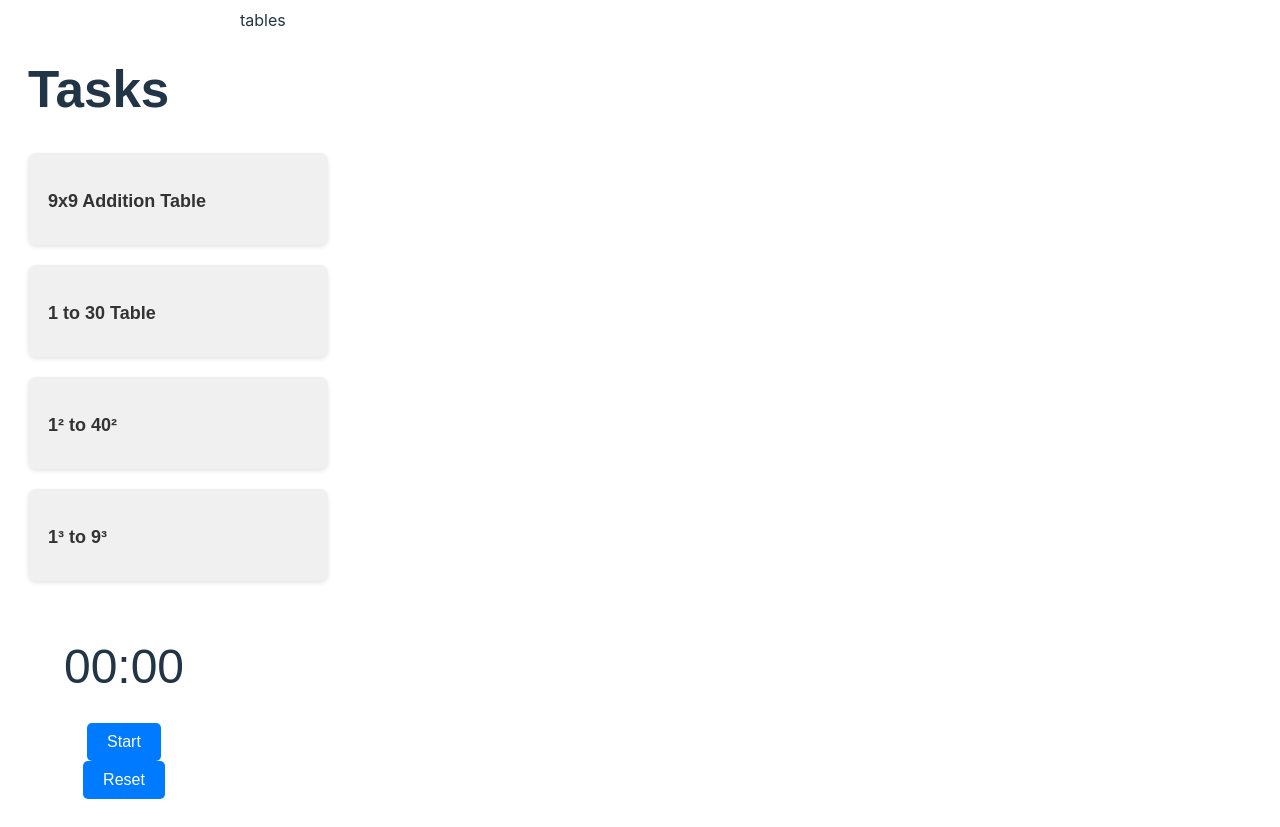
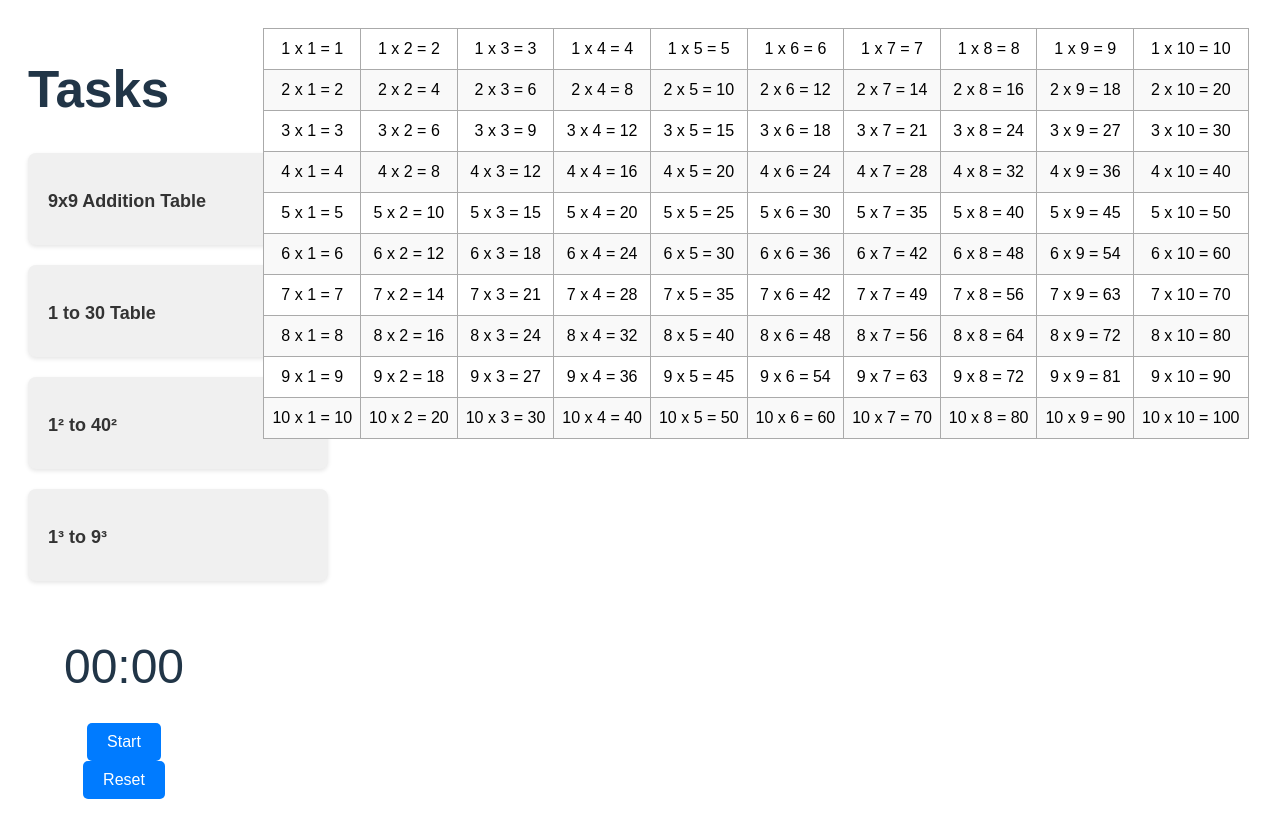
Before and after one commit to bharatladva/mathPrectics, a React (Vite) app: page /tables in a window 1280 px wide. Built offline with nearby package versions, Linux system fonts and the light colour scheme.

Commit message:
fix style

```diff
--- a/src/components/MetricsGrid/MetricsGrid.css
+++ b/src/components/MetricsGrid/MetricsGrid.css
@@ -84,10 +84,14 @@
 }
 .nine-input-box {
 	display: flex;
+	margin-bottom: 5px;
 	flex-wrap: wrap;
 	gap: 5px;
 	justify-content: center;
 	align-items: center;
+}
+.sum-values {
+	position: absolute;
 }
 
 .input {
--- a/src/components/MetricsGrid/MetricsGrid.jsx
+++ b/src/components/MetricsGrid/MetricsGrid.jsx
@@ -7,6 +7,8 @@ const MetricsGrid = () => {
 	const [metrics, setMetrics] = useState([]);
 	const [showRowSum, setShowRowSum] = useState(false);
 	const [showColSum, setShowColSum] = useState(false);
+	const [rowSums, setRowSums] = useState(Array(9).fill(0)); // Array to store row sums
+	const [colSums, setColSums] = useState(Array(9).fill(0)); // Array to store column sums
 
 	useEffect(() => {
 		// Initialize the metrics array with random values between 2 and 9
@@ -24,6 +26,28 @@ const MetricsGrid = () => {
 
 		initializeMetrics();
 	}, []);
+
+	useEffect(() => {
+		// Calculate row sums when metrics change
+		const calculateRowSums = () => {
+			const sums = metrics.map((row) => row.reduce((acc, val) => acc + val, 0));
+			setRowSums(sums);
+		};
+
+		// Calculate column sums when metrics change
+		const calculateColSums = () => {
+			const sums = Array(9).fill(0);
+			metrics.forEach((row) => {
+				row.forEach((val, index) => {
+					sums[index] += val;
+				});
+			});
+			setColSums(sums);
+		};
+
+		calculateRowSums();
+		calculateColSums();
+	}, [metrics]);
 
 	// Function to randomize array values between 2 and 9
 	const randomizeMetrics = () => {
@@ -65,14 +89,14 @@ const MetricsGrid = () => {
 	};
 
 	const handleKeyDown = (index, event) => {
-		if (event.key === "ArrowRight" && index < 8) {
+		if ((event.key === "ArrowRight" && index < 8) || event.key === "Enter") {
 			document.getElementById(`input-${index + 1}`).focus();
 		} else if (event.key === "ArrowLeft" && index > 0) {
 			document.getElementById(`input-${index - 1}`).focus();
 		}
 	};
 	const handleColKeyDown = (index, event) => {
-		if (event.key === "ArrowRight" && index < 8) {
+		if ((event.key === "ArrowRight" && index < 8) || event.key === "Enter") {
 			document.getElementById(`colinput-${index + 1}`).focus();
 		} else if (event.key === "ArrowLeft" && index > 0) {
 			document.getElementById(`colinput-${index - 1}`).focus();
@@ -97,31 +121,15 @@ const MetricsGrid = () => {
 									{metric}
 								</div>
 							))}
-							{showRowSum && (
-								<div className='row-sum'>
-									<span>{row.reduce((acc, val) => acc + val, 0)}</span>
-								</div>
-							)}
 						</div>
 					))}
-					{showColSum && (
-						<div className='colsum-div'>
-							{metrics.length > 0 &&
-								metrics[0].map((_, colIndex) => (
-									<span
-										className='col-sum'
-										key={colIndex}
-									>
-										{metrics.reduce((acc, row) => acc + row[colIndex], 0)}
-									</span>
-								))}
-						</div>
-					)}
 				</div>
 
 				<div className='userInput'>
 					<div className='nine-input-box'>
 						<h2>Enter your row sum</h2>
+						<div className='input-boxes-values'>
+							<div className='nine-input-box'>
 								{inputs.map((value, index) => (
 									<input
 										key={index}
@@ -133,8 +141,28 @@ const MetricsGrid = () => {
 									/>
 								))}
 							</div>
+							<div>
+								{showRowSum && (
+									<div className='nine-input-box sum-values'>
+										{rowSums.map((value, index) => (
+											<input
+												key={index}
+												className='input'
+												value={value}
+												disabled={true}
+											/>
+										))}
+									</div>
+								)}
+							</div>
+						</div>
+					</div>
+
 					<div className='nine-input-box'>
 						<h2>Enter your col sum</h2>
+
+						<div className='input-boxes-values'>
+							<div className='nine-input-box'>
 								{colInputs.map((value, index) => (
 									<input
 										key={index}
@@ -145,6 +173,21 @@ const MetricsGrid = () => {
 										onKeyDown={(event) => handleColKeyDown(index, event)}
 									/>
 								))}
+							</div>
+
+							{showColSum && (
+								<div className='nine-input-box sum-values'>
+									{colSums.map((value, index) => (
+										<input
+											key={index}
+											className='input'
+											value={value}
+											disabled={true}
+										/>
+									))}
+								</div>
+							)}
+						</div>
 					</div>
 				</div>
 
--- a/src/components/Squares/styles.css
+++ b/src/components/Squares/styles.css
@@ -2,8 +2,10 @@
 
 .powers-container {
 	display: flex;
+	flex-direction: column;
 	flex-wrap: wrap;
 	padding: 0 100px;
+	height: 80vh;
 }
 
 .power {
--- a/src/components/cubes/styles.css
+++ b/src/components/cubes/styles.css
@@ -4,6 +4,8 @@
 	display: flex;
 	flex-wrap: wrap;
 	padding: 0 100px;
+	flex-direction: column;
+	height: 50vh;
 }
 
 .cube {
--- a/src/components/tables/Tables.jsx
+++ b/src/components/tables/Tables.jsx
@@ -1,5 +1,26 @@
 /** @format */
+import "./styles.css";
+export default function tables() {
+	const numbers = Array.from({ length: 10 }, (_, index) => index + 1);
 
-export default function tables() {
-	return <div>tables</div>;
+	return (
+		<div className='multiplication-chart'>
+			<table>
+				<thead>
+					<tr></tr>
+				</thead>
+				<tbody>
+					{numbers.map((rowNum) => (
+						<tr key={rowNum}>
+							{numbers.map((colNum) => (
+								<td key={`${rowNum}-${colNum}`}>{`${rowNum} x ${colNum} = ${
+									rowNum * colNum
+								}`}</td>
+							))}
+						</tr>
+					))}
+				</tbody>
+			</table>
+		</div>
+	);
 }
--- /dev/null
+++ b/src/components/tables/styles.css
@@ -0,0 +1,35 @@
+/** @format */
+
+.multiplication-chart {
+	font-family: Arial, sans-serif;
+	margin: 20px auto;
+	color: black;
+}
+
+table {
+	border-collapse: collapse;
+}
+
+th,
+td {
+	border: 1px solid #aaa;
+	padding: 8px;
+	text-align: center;
+}
+
+th {
+	background-color: #f0f0f0;
+	font-weight: bold;
+}
+
+td {
+	background-color: #fff;
+}
+
+tr:nth-child(even) td {
+	background-color: #f9f9f9;
+}
+
+tr:hover td {
+	background-color: #e0e0e0;
+}
```
Lines whose indentation alone changed are shown as unchanged.
